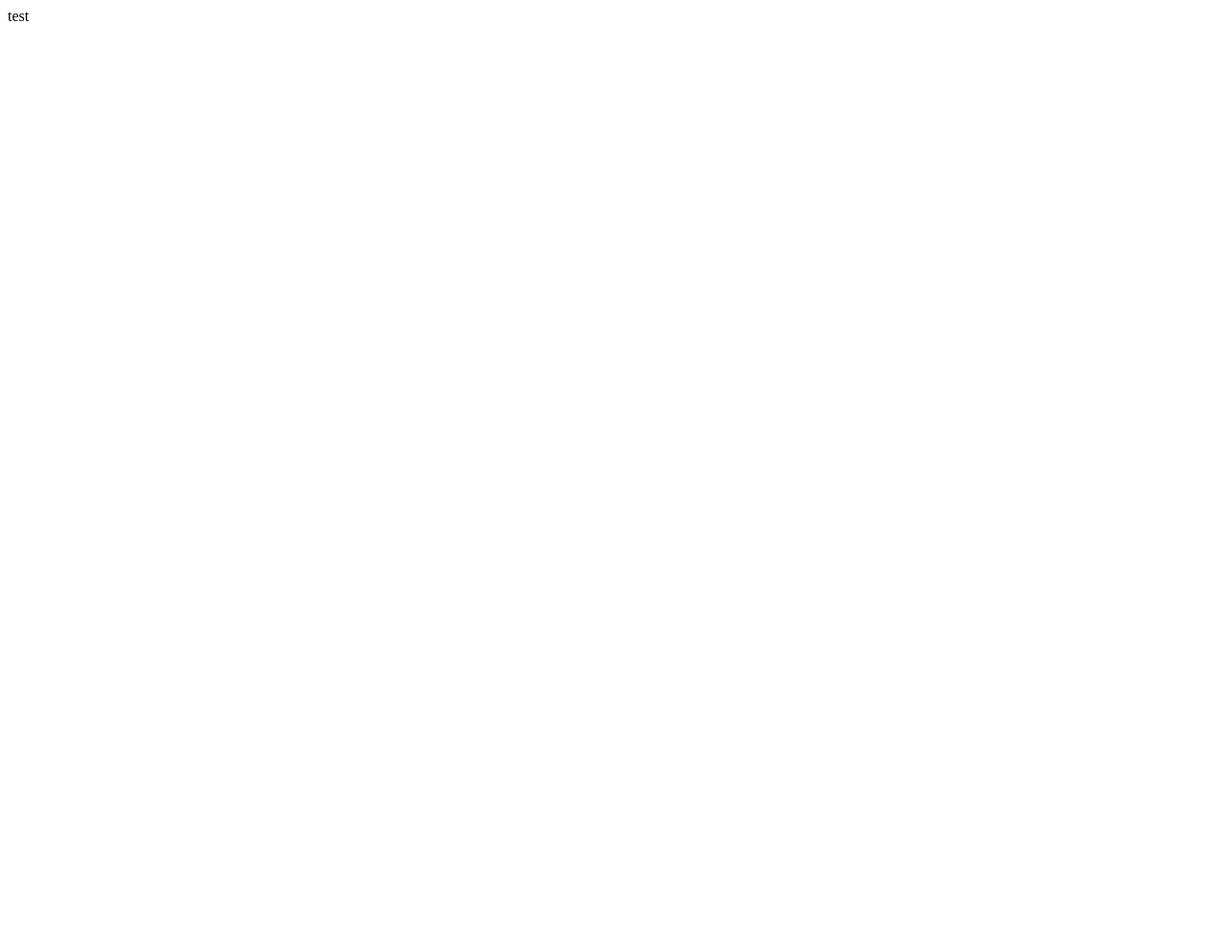
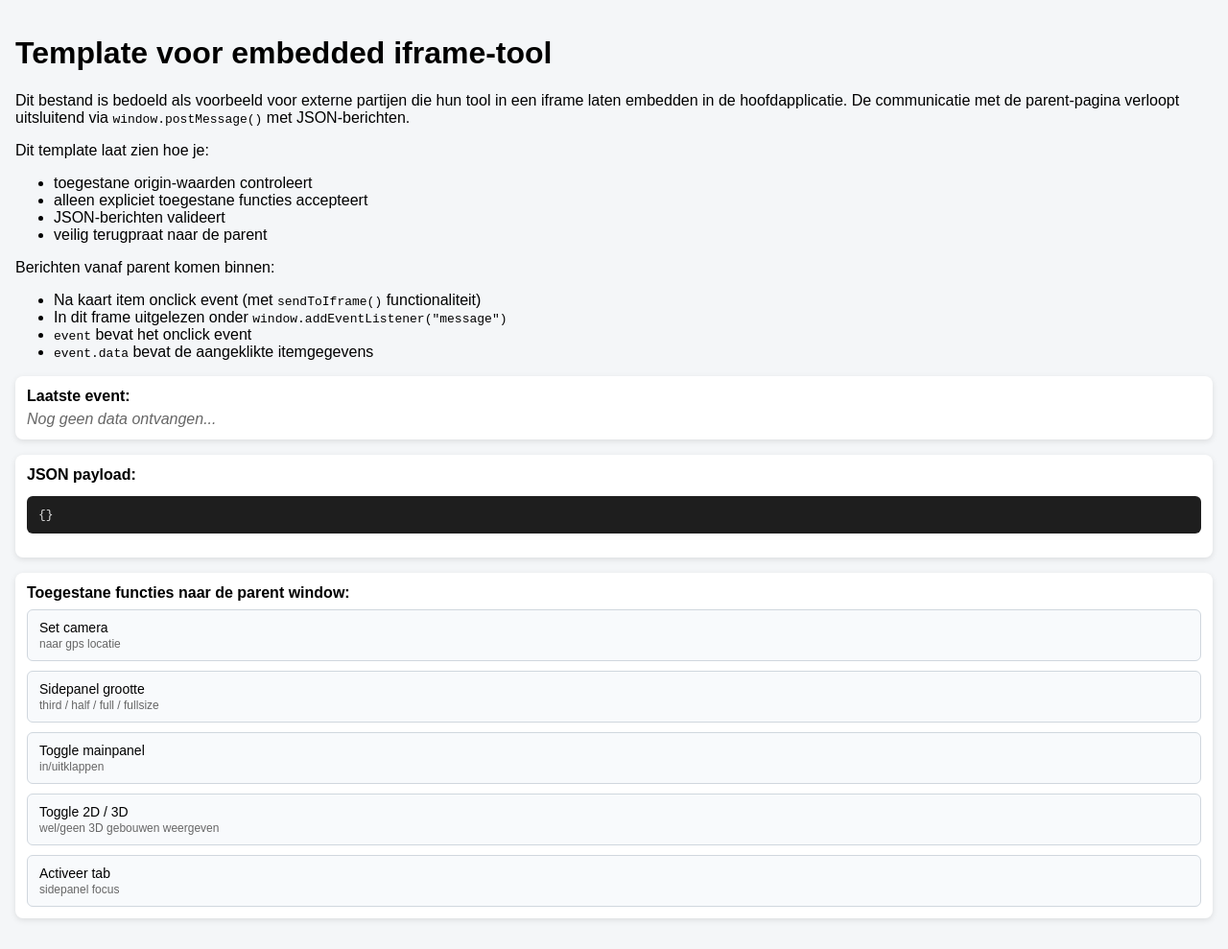
Before and after one commit to digitaletweelingnederland/vogeltelsensoren, a plain HTML site: page index.html in a window 1280 px wide. Shown: the whole page at 96% size. Before the commit the page ends 800 px from the top, so only its background shows below. Drawn offline with Linux system fonts and the light colour scheme.

Commit message:
Update index.html

```diff
--- a/index.html
+++ b/index.html
@@ -1 +1,224 @@
-<HTML><BODY>test</BODY></HTML>
+<!DOCTYPE html>
+<html lang="nl">
+<head>
+  <meta charset="UTF-8" />
+  <meta name="viewport" content="width=device-width, initial-scale=1.0"/>
+  <title>Map Event Viewer</title>
+
+  <style>
+    body {
+      margin: 0;
+      font-family: Arial, sans-serif;
+      background: #f4f6f8;
+    }
+
+    #container {
+      padding: 16px;
+    }
+
+    .card {
+      background: white;
+      border-radius: 8px;
+      padding: 12px;
+      box-shadow: 0 2px 6px rgba(0,0,0,0.1);
+      margin-bottom: 16px;
+    }
+
+    .label {
+      font-weight: bold;
+      margin-bottom: 6px;
+    }
+
+    pre {
+      background: #1e1e1e;
+      color: #dcdcdc;
+      padding: 12px;
+      border-radius: 6px;
+      overflow-x: auto;
+      font-size: 13px;
+    }
+
+    .empty {
+      color: #666;
+      font-style: italic;
+    }
+
+
+    /* buttons */
+
+    .button-group {
+      display: grid;
+      grid-template-columns: 1fr;
+      gap: 10px;
+      margin-top: 8px;
+    }
+
+    .button-group button {
+      display: flex;
+      flex-direction: column;
+      align-items: flex-start;
+      gap: 2px;
+
+      background: #f8fafc;
+      border: 1px solid #d0d7de;
+      border-radius: 6px;
+      padding: 10px 12px;
+
+      font-size: 14px;
+      cursor: pointer;
+      transition: all 0.15s ease;
+    }
+
+    .button-group button:hover {
+      background: #e6f2ff;
+      border-color: #0078d4;
+    }
+
+    .button-group button:active {
+      transform: scale(0.98);
+    }
+
+    .btn-sub {
+      font-size: 12px;
+      color: #666;
+    }
+  </style>
+</head>
+<body>
+  <div id="container">
+    <h1>Template voor embedded iframe-tool</h1>
+
+    <p>
+      Dit bestand is bedoeld als voorbeeld voor externe partijen die hun tool in een iframe
+      laten embedden in de hoofdapplicatie. De communicatie met de parent-pagina verloopt
+      uitsluitend via <code>window.postMessage()</code> met JSON-berichten.
+    </p>
+
+    <p>
+      Dit template laat zien hoe je:
+    </p>
+    <ul>
+      <li>toegestane origin-waarden controleert</li>
+      <li>alleen expliciet toegestane functies accepteert</li>
+      <li>JSON-berichten valideert</li>
+      <li>veilig terugpraat naar de parent</li>
+    </ul>
+
+
+    Berichten vanaf parent komen binnen:</strong>
+    <ul>
+      <li>Na kaart item onclick event (met <code>sendToIframe()</code> functionaliteit)</li>
+      <li>In dit frame uitgelezen onder <code>window.addEventListener("message")</code></li>
+      <li><code>event</code> bevat het onclick event</li>
+      <li><code>event.data</code> bevat de aangeklikte itemgegevens</li>
+    </ul>
+
+    <div class="card">
+      <div class="label">Laatste event:</div>
+      <div id="status" class="empty">Nog geen data ontvangen...</div>
+    </div>
+
+    <div class="card">
+      <div class="label">JSON payload:</div>
+      <pre id="jsonOutput">{}</pre>
+    </div>
+
+    <div class="card">
+      <div class="label">Toegestane functies naar de parent window:</div>
+
+      <div class="button-group">
+        <button onclick="window.parentCallFunction('SET_CAMERA', { center: [4.7486, 52.6324], zoom: 14, pitch: 0, bearing: 0 })">
+          Set camera
+          <span class="btn-sub">naar gps locatie</span>
+        </button>
+
+        <button onclick="window.parentCallFunction('SET_SIDEPANEL_SIZE', { size: 'full' })">
+          Sidepanel grootte
+          <span class="btn-sub">third / half / full / fullsize</span>
+        </button>
+
+        <button onclick="window.parentCallFunction('TOGGLE_MAINPANEL_SIZE', {})">
+          Toggle mainpanel
+          <span class="btn-sub">in/uitklappen</span>
+        </button>
+
+        <button onclick="window.parentCallFunction('TOGGLE_3D', { dimensions: '3D' })">
+          Toggle 2D / 3D
+          <span class="btn-sub">wel/geen 3D gebouwen weergeven</span>
+        </button>
+
+        <button onclick="window.parentCallFunction('TAB_FOCUS', { tabButtonId: 'vogeltelsensoren-sidepanel-btn', tabPanel: 'vogeltelsensoren_panel' })">
+          Activeer tab
+          <span class="btn-sub">sidepanel focus</span>
+        </button>
+
+      </div>
+    </div>
+  </div>
+
+  <script>
+
+    ////
+    // Receive messages from parent window
+    ////
+
+    const ALLOWED_ORIGINS = [
+        "http://localhost:5000",
+        "http://127.0.0.1:5000",
+        "https://alkmaar.digitaletweeling.nl",
+        "https://dtp-alkmaar-dev.azurewebsites.net",
+        "https://dtp-alkmaar-accept.azurewebsites.net",
+        "https://dtp-alkmaar.azurewebsites.net"
+    ];
+
+    const statusEl = document.getElementById("status");
+    const jsonEl = document.getElementById("jsonOutput");
+
+    function renderJson(data) {
+      try {
+        jsonEl.textContent = JSON.stringify(data, null, 2);
+      } catch (err) {
+        jsonEl.textContent = "Fout bij renderen JSON";
+      }
+    }
+
+    window.addEventListener("message", function (event) {
+
+        // Important to keep the check for the origin of the message!
+        if (!ALLOWED_ORIGINS.includes(event.origin)) {
+            console.warn("[iframe] Blocked message from:", event.origin);
+            return;
+        }
+
+        // event contains the entire click event. event.data only the content of the item clicked.
+        const data = event.data;
+
+        // Update status, just for displaying recent changes
+        statusEl.textContent = "Data ontvangen om " + new Date().toLocaleTimeString();
+
+        // Render JSON
+        renderJson(data);
+    });
+
+
+    ////
+    // send messages to parent (call set of functions)
+    ////
+
+    const PARENT_ORIGIN = "http://localhost:5000";  // TODO production "https://alkmaar.digitaletweeling.nl, or function to test on digitaletweeling.nl"
+
+    function parentCallFunction(action, functionArguments) {
+        const message = {
+            action: action,
+            arguments: functionArguments
+        }
+
+        window.parent.postMessage(message, PARENT_ORIGIN);
+        console.log("[iframe] Sent message to parent:", message);
+    }
+
+
+
+  </script>
+</body>
+</html>
```
